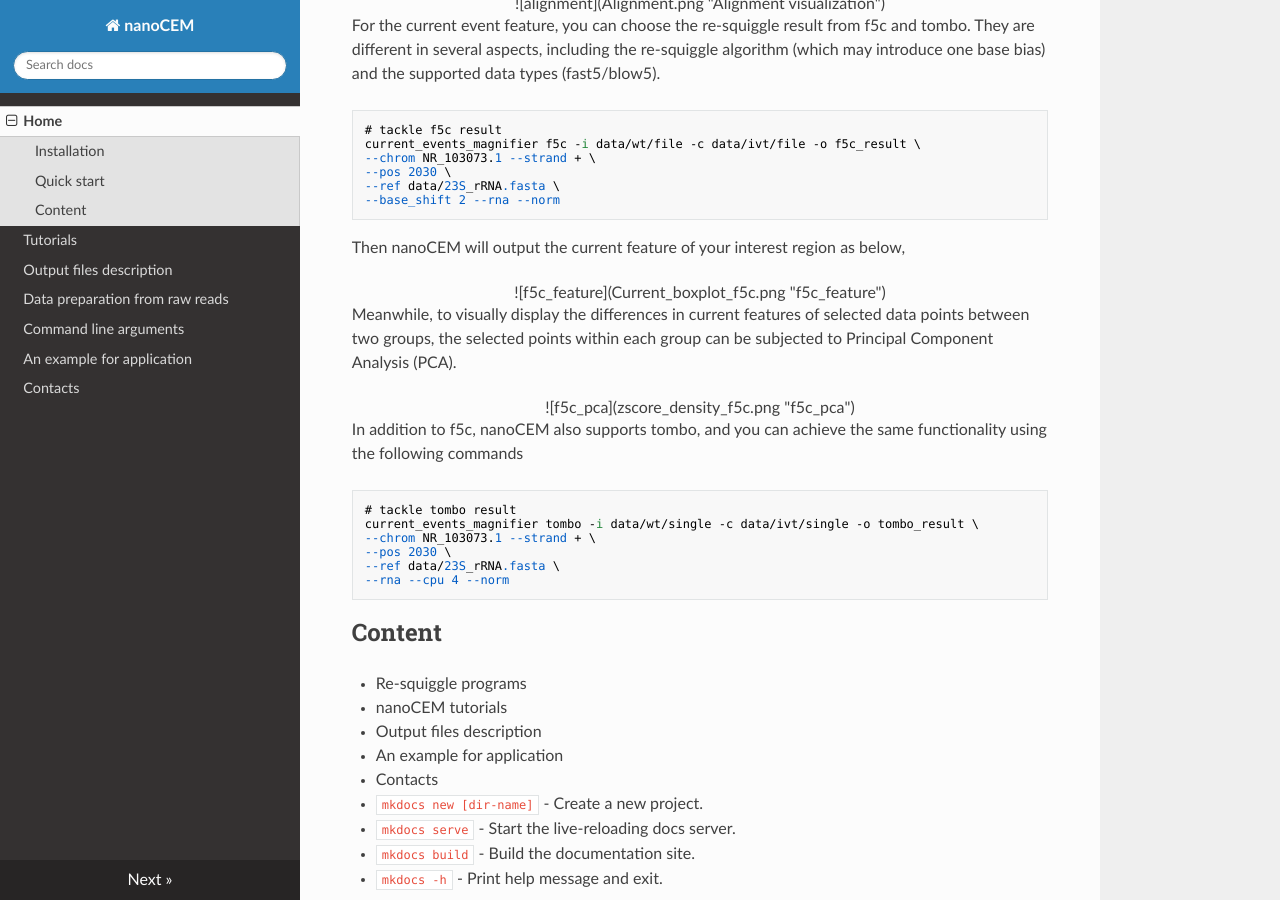
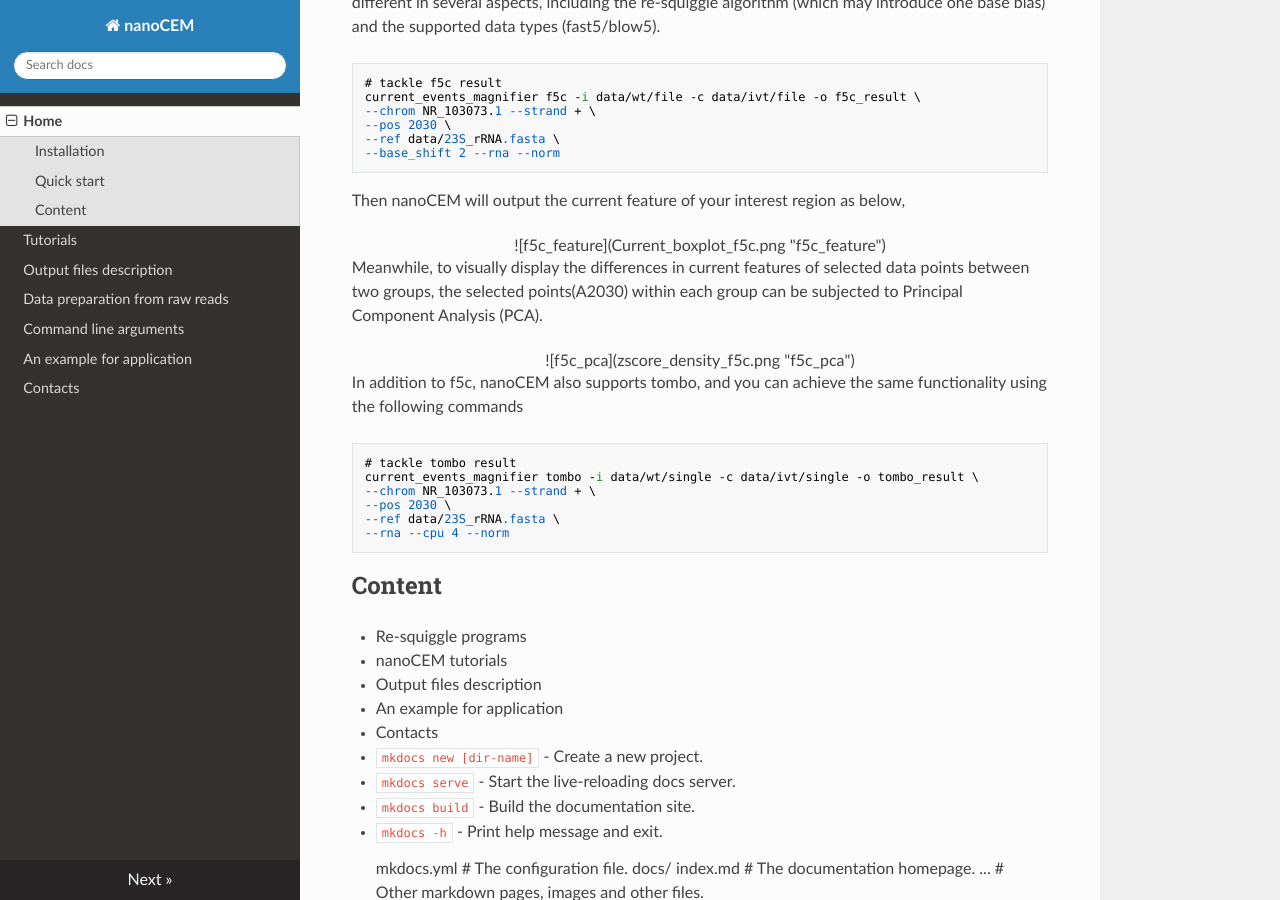
Before and after one commit to lrslab/nanoCEM, an MkDocs documentation site: the page built from docs/index.md, in a window 1280 px wide and 900 px high, scrolled down 1665 px. Built offline with MkDocs 1.6.1, drawn with Linux system fonts in a browser that asks for light colours; nearby versions of some CDN libraries; some of the changed text lies outside the part shown.

Commit message:
update new function

```diff
--- a/docs/index.md
+++ b/docs/index.md
@@ -25,10 +25,7 @@
     pip list | grep nanoCEM
 
 
-> **Notes：**
-
-Additionally, we do not rely on any re-squiggle or
-eventalign packages. We only need their index files for the sequencing data.
+ **Notes:** Additionally, we do not rely on any re-squiggle or eventalign packages. We only need their index files for the sequencing data.
 
 
 
@@ -93,7 +90,7 @@
 
 Meanwhile, to visually display the differences in current features
 of selected data points between two groups,
-the selected points within each group can be subjected to Principal Component Analysis (PCA).
+the selected points(A2030) within each group can be subjected to Principal Component Analysis (PCA).
 
 <center>![f5c_pca](zscore_density_f5c.png "f5c_pca") </center>
 
```
Also changed, not shown: other parts of docs/index.md (+1 -1 lines), docs/contact.md (+1 -1 lines), docs/tutorials.md (added, +1 -0 lines).
